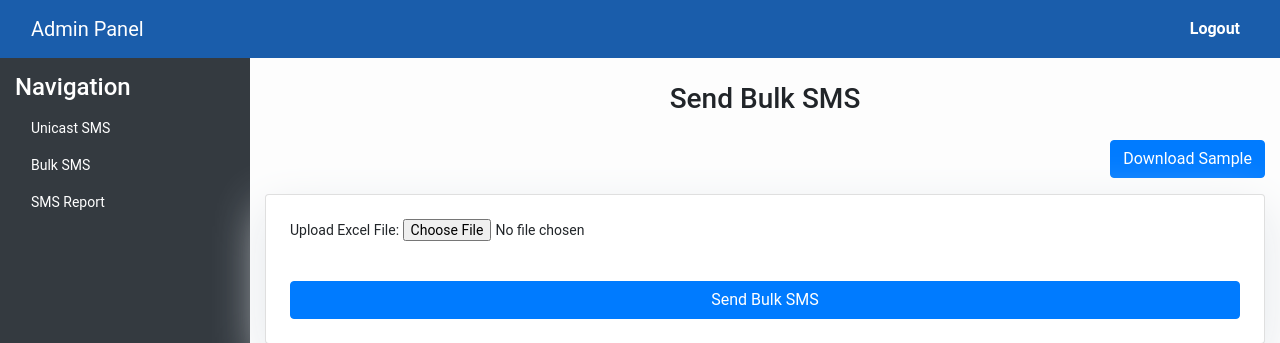
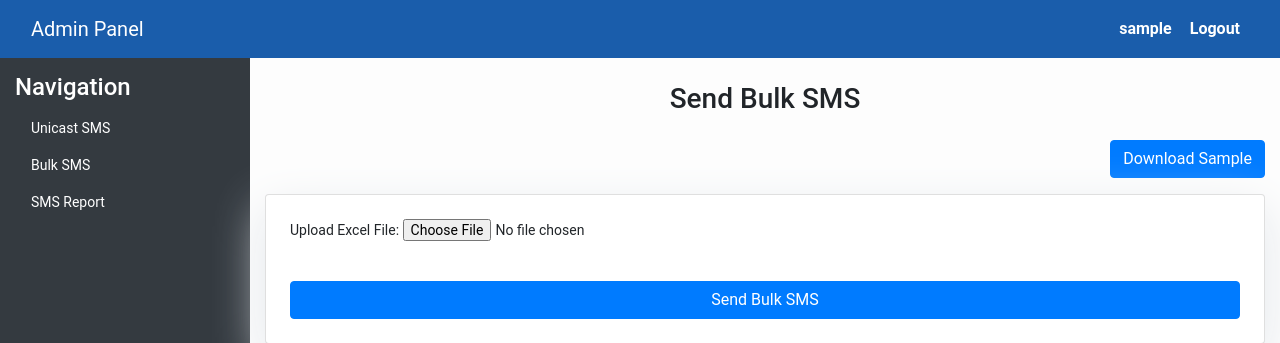
Before and after one commit to ab817/mainDigitalApi, a Django app: page /sms/send-bulk-sms/ in a window 1280 px wide. Shown: the top 343 px of the page. Run offline with Django 5.2, Linux system fonts and the light colour scheme; the visitor is signed in with stand-in values (Sample User, id 1); some libraries are stand-ins or nearby versions.

Commit message:
rolebranch added

```diff
--- a/smsDigital/templates/adminbase.html
+++ b/smsDigital/templates/adminbase.html
@@ -21,6 +21,9 @@
             <div class="collapse navbar-collapse" id="navbarResponsive">
                 <ul class="navbar-nav ml-auto">
                     <li class="nav-item">
+                        <button type="#" class="btn btn-link nav-link text-white font-weight-bold">{{ user.username }}</button>
+                    </li>
+                    <li class="nav-item">
                         <form method="post" action="{% url 'admin:logout' %}">
                             {% csrf_token %}
                             <button type="submit" class="btn btn-link nav-link text-white font-weight-bold">Logout</button>
@@ -36,6 +39,14 @@
         <div class="bg-dark text-white" style="width: 250px; padding: 15px;">
             <h4>Navigation</h4>
             <ul class="nav flex-column">
+                {% if user.groups.all.0.name == "RoleBranch" %}
+                    <li class="nav-item">
+                        <a class="nav-link text-white" href="{% url 'send_unicast_sms' %}">Unicast SMS</a>
+                    </li>
+                    <li class="nav-item">
+                        <a class="nav-link text-white" href="{% url 'send_bulk_sms' %}">Bulk SMS</a>
+                    </li>
+                {% else %}
                     <li class="nav-item">
                         <a class="nav-link text-white" href="{% url 'send_unicast_sms' %}">Unicast SMS</a>
                     </li>
@@ -45,6 +56,7 @@
                     <li class="nav-item">
                         <a class="nav-link text-white" href="{% url 'sms_report' %}">SMS Report</a>
                     </li>
+                {% endif %}
             </ul>
         </div>
 
```
Lines whose indentation alone changed are shown as unchanged.
